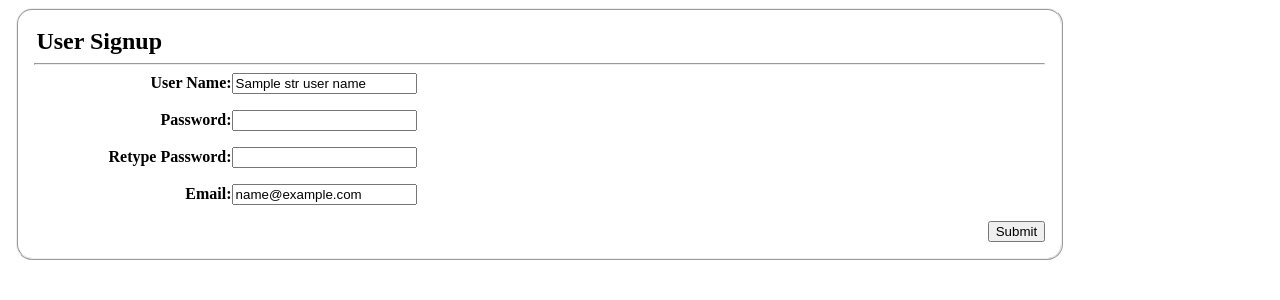
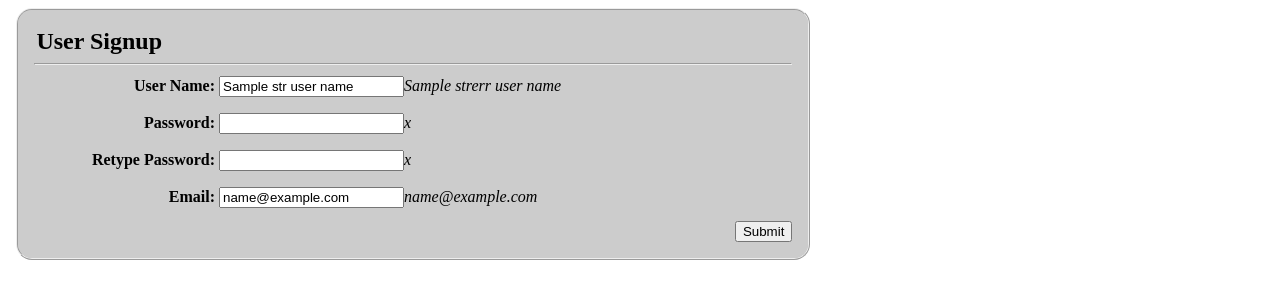
Before and after one commit to ghlaunchcode/user-signup, a Flask app: template templates/index.html in a window 1280 px wide. Shown: the top 300 px of the page. Run offline with Flask 2, Linux system fonts and the light colour scheme; the template is opened without the code that fills it: most values are stand-ins (such as "Sample title", 1, 10 or a date in 2020).

Commit message:
Complete mandatory objectives / Adjust ui style to more elegant

```diff
--- a/main.py
+++ b/main.py
@@ -37,11 +37,11 @@ def verify():
     strErrEmail = ""
 
     ERRSTR_STATUS_ERROR = "status-condition_ERROR"
-    ERRSTR_EMPTY_FIELD = "Field is required!"
-    ERRSTR_LENGTH_FIELD = "Field must be 3 to 20 characters!"
-    ERRSTR_SPACES_FIELD = "Field must not contain spaces!"
-    ERRSTR_MATCH_FIELD = "Fields must match!"
-    ERRSTR_INVALID_EMAIL = "Field must contain valid email!"
+    ERRSTR_EMPTY_FIELD = " Field is required!"
+    ERRSTR_LENGTH_FIELD = " Field must be 3 to 20 characters!"
+    ERRSTR_SPACES_FIELD = " Field must not contain spaces!"
+    ERRSTR_MATCH_FIELD = " Fields must match!"
+    ERRSTR_INVALID_EMAIL = " Field must contain valid email!"
 
     usUserName = cgi.escape( request.form['textUserName'] )
     usPassword0 = cgi.escape( request.form['textPassword0'] )
@@ -97,23 +97,21 @@ def verify():
 
     if isError:
         #TODO: check escaping
-        strUserName = usUserName
-        strEmail = usEmail
         indexTemplate = g_jinja_env.get_template('index.html')
         return indexTemplate.render(
-            statusUserName = statusUserName, strUserName = strUserName, strerrUserName = strErrUserName,
+            statusUserName = statusUserName, strUserName = usUserName, strerrUserName = strErrUserName,
             statusPassword0 = statusPassword0, strerrPassword0 = strErrPassword0,
             statusPassword1 = statusPassword1, strerrPassword1 = strErrPassword1,
-            statusEmail = statusEmail, strEmail = strEmail, strerrEmail = strErrEmail )
+            statusEmail = statusEmail, strEmail = usEmail, strerrEmail = strErrEmail )
     else:
         indexTemplate = g_jinja_env.get_template('welcome.html')
-        return indexTemplate.render()
+        return indexTemplate.render( strUserName = usUserName )
 
 
 def main():
-    print( "begin main()")
+    #print( "begin main()")
     g_app.run()
-    print( "leaving main()")
+    #print( "leaving main()")
 
 if __name__ == "__main__":
     main()
--- a/templates/index.html
+++ b/templates/index.html
@@ -7,10 +7,11 @@
         }
 
         form {
+            background: #ccc;
             border: 2pt ridge;
             border-radius: 1em;
             margin: .5em;
-            width: 80%;
+            width: 60%;
             padding: 1em;
         }
 
@@ -20,8 +21,6 @@
         }
 
         .inField {
-            padding: .25em;
-            margin: .1em;
             width: 100%;
 
             display: table-row;
@@ -29,10 +28,14 @@
         }
 
         .status-condition_ERROR {
-            background-color: #f00;
+
+            background-image: -webkit-linear-gradient(top, rgba(255,0,0,255), rgba(255,0,0,.2));
+            background-image: -moz-linear-gradient(top, rgba(255,0,0,255), rgba(255,0,0,.2));
+            background-image: linear-gradient(to bottom, rgba(255,0,0,255), rgba(255,0,0,.2));
         }
 
         label {
+            padding: .25em;
             font-weight: bold;
             text-align: right;
             width: 16ch;
@@ -44,12 +47,7 @@
             text-align: left;
         }
 
-        .msgError {
-            visibility: hidden;
-        }
-        .status-condition_ERROR .msgError {
-            visibility: visible;
-        }
+
 
         .lineIcon {
             font-weight: bold;
@@ -77,35 +75,35 @@
         <h2>User Signup</h2>
         <hr />
         <div class="encapField">
-        <div class="inField {{statusUserName}}">
+        <div class="inField"> <!--{{statusUserName}}"> -->
         <!--<div class="inField status-condition_ERROR"> -->
             <span class="lineIcon">&rarr;</span>
             <label for="textUserName">User Name:</label>
-            <input type="text" name="textUserName" value="{{strUserName}}" />
+            <input type="text" name="textUserName" value="{{strUserName}}" class="{{statusUserName}}"/>
             <span class="msgError">{{strerrUserName}}</span>
             <span class="lineIcon">&larr;</span>
         </div>
-        <div class="inField {{statusPassword0}}">
+        <div class="inField"> <!-- {{statusPassword0}}">-->
         <!--<div class="inField status-condition_ERROR">-->
             <span class="lineIcon">&rarr;</span>
             <label for="textPassword0">Password:</label>
-            <input type="password" name="textPassword0" />
+            <input type="password" name="textPassword0" class="{{statusPassword0}}"/>
             <span class="msgError">{{strerrPassword0}}</span>
             <span class="lineIcon">&larr;</span>
         </div>
-        <div class="inField {{statusPassword1}}">
+        <div class="inField"> <!-- {{statusPassword1}}">-->
         <!--<div class="inField status-condition_ERROR">-->
             <span class="lineIcon">&rarr;</span>
             <label for="textPassword1">Retype Password:</label>
-            <input type="password" name="textPassword1" default="" />
+            <input type="password" name="textPassword1" class="{{statusPassword1}}" />
             <span class="msgError">{{strerrPassword1}}</span>
             <span class="lineIcon">&larr;</span>
         </div>
-        <div class="inField {{statusEmail}}">
+        <div class="inField"> <!-- {{statusEmail}}">-->
         <!--<div class="inField status-condition_ERROR">-->
             <span class="lineIcon">&rarr;</span>
             <label for="textEmail">Email:</label>
-            <input type="text" name="textEmail" value="{{strEmail}}" />
+            <input type="text" name="textEmail" value="{{strEmail}}" class="{{statusEmail}}"/>
             <span class="msgError">{{strerrEmail}}</span>
             <span class="lineIcon">&larr;</span>
         </div>
--- a/templates/welcome.html
+++ b/templates/welcome.html
@@ -0,0 +1,2 @@
+<h1>Welcome, {{strUserName}}!</h1>
+<p>Your account has been created.</p>
```
Also changed, not shown: 1 other file.
